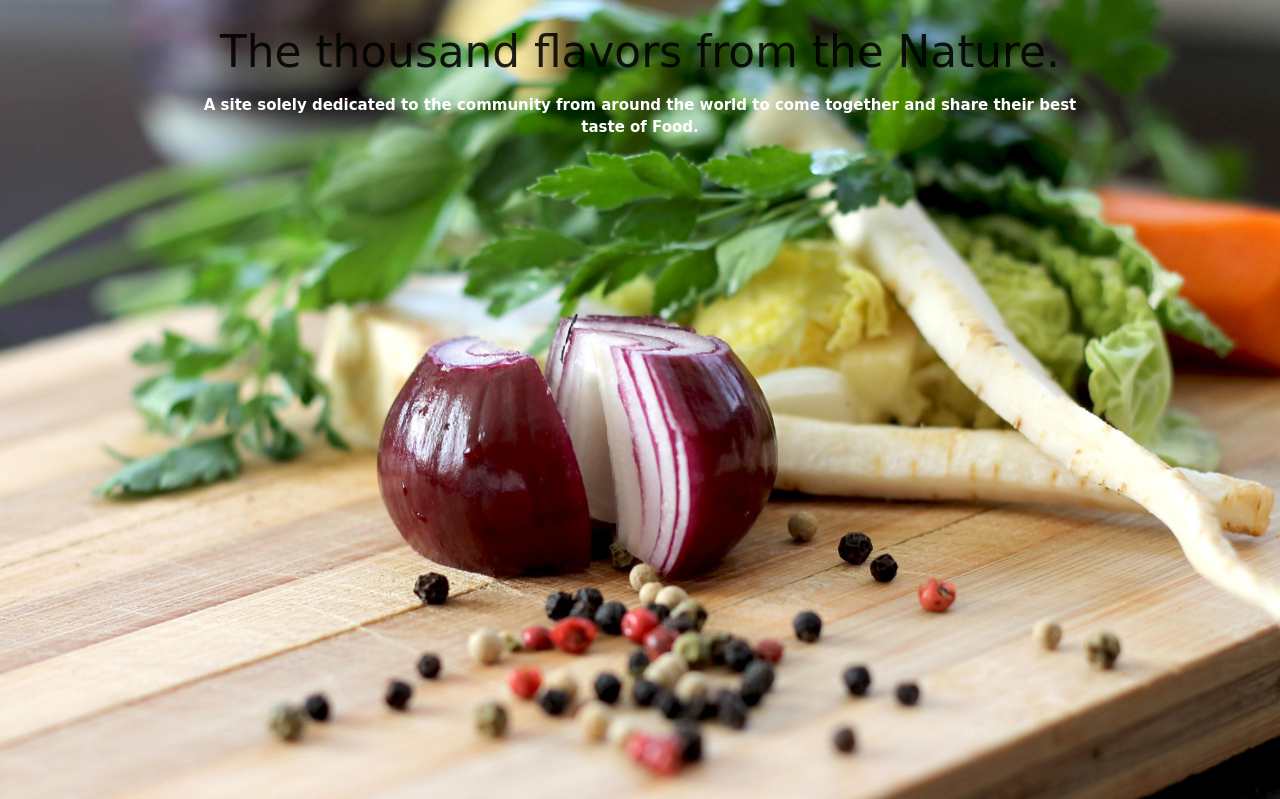
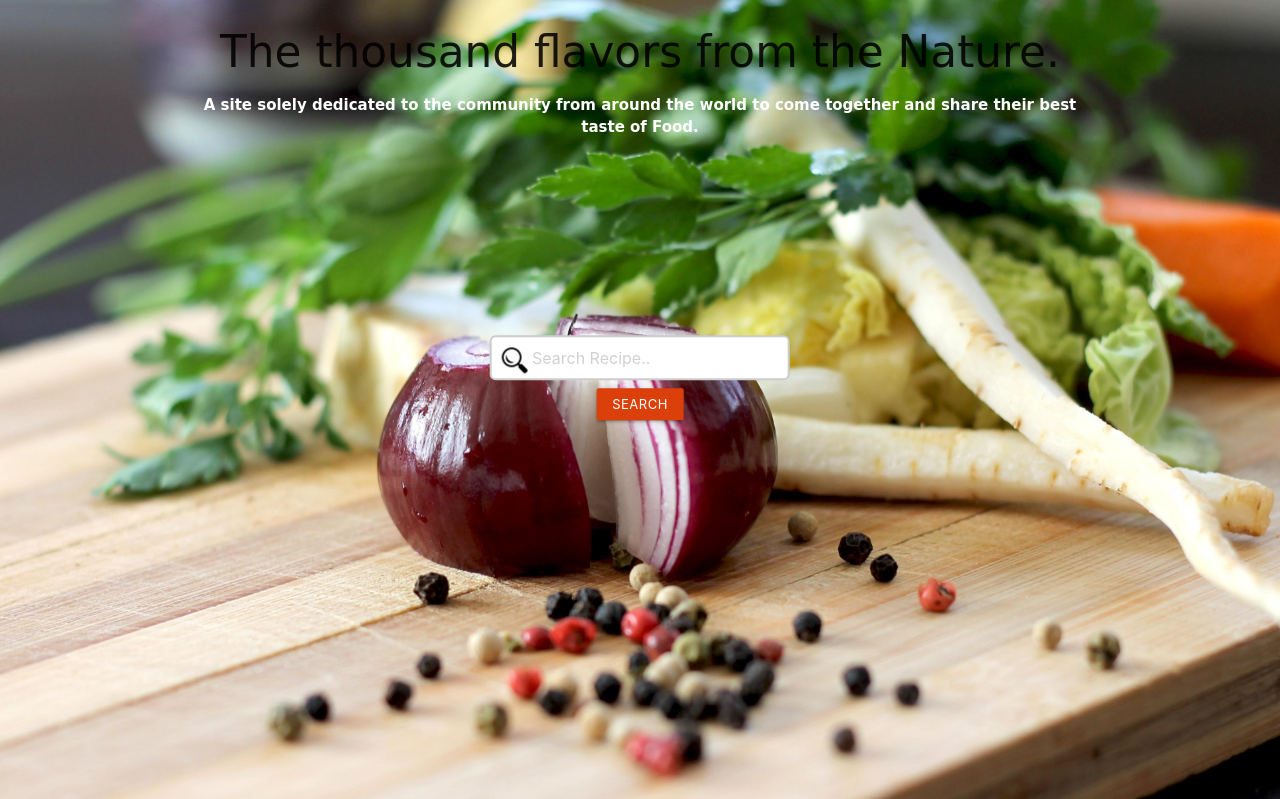
Before and after one commit to KTM28/The-Higher-Taste-CookBook, a Flask app: page / in a window 1280 px wide. Shown: the part 22-821 px from the top of the page. Run offline with Flask 2, Linux system fonts and the light colour scheme; some libraries are stand-ins or nearby versions.

Commit message:
added search field formin home.html and styled it with custom css

```diff
--- a/static/css/main.css
+++ b/static/css/main.css
@@ -22,12 +22,12 @@ body {
     color: #ffffff;
 }
 
+
+
 /* get recipe recipes.html */
 .center-cols > .col{
     float: none;
-    /* disable the float */
     display: inline-block;
-    /* make blocks inline-block */
     text-align: initial;
 }
 
@@ -42,6 +42,12 @@ body {
 
 .font-light {
     font-weight: lighter;
+}
+
+hr {
+    background-color: #F7E800;
+    height: 5px;
+    border: none;
 }
 
 
@@ -119,12 +125,7 @@ body {
     color: #DB400B;
 }
 
-hr {
-    background-color: #F7E800;
-    height: 5px;
-    border: none;
-}
-
+/* Home page */
 .home-page {
     background: url('../images/292-3852x2556.jpg')no-repeat center center fixed;
     -webkit-background-size: cover;
@@ -133,3 +134,26 @@ hr {
     background-size: cover;
     height: 100vh;
 }
+
+/* search form  */
+.search-input input[type=text] {
+    width: 300px;
+    box-sizing: border-box;
+    border: 2px solid #ccc;
+    border-radius: 6px;
+    font-size: 16px;
+    background-color: white;
+    background-image: url('../images/searchIcon.png');
+    background-position: 10px 10px;
+    background-repeat: no-repeat;
+    padding: 12px 20px 12px 40px;
+    /* -webkit-transition: width 0.4s ease-in-out;
+    transition: width 0.4s ease-in-out; */
+}
+
+div.container4 form {
+    position: absolute;
+    top: 50%;
+    left: 50%;
+    transform: translate(-50%, -50%);
+}
--- a/templates/home.html
+++ b/templates/home.html
@@ -8,6 +8,18 @@
                     to come together and share their best taste of Food.</p>
             </div>
         </div>
+
+        <div class="row container4 center-align">
+            <form class="search-input col" action="" method="POST">
+                <input class="validate" placeholder="Search Recipe.." type="text" id="find_recipes" name="find_recipes"
+                    required>
+
+                <div class="col s12">
+                    <button class="waves-effect waves-light btn-small" type="submit" required
+                        name="action">Search</button>
+                </div>
+            </form>
+        </div>
     </div>
 </div>
 
```
